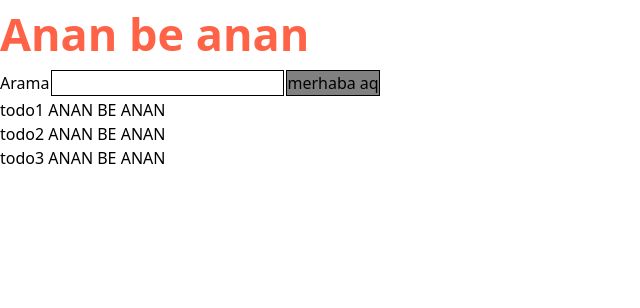
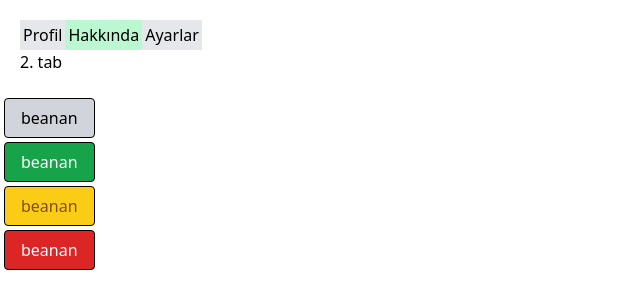
Before and after one commit to firatToktas/react-test, a React (Create React App) app: page / in a window 1280 px wide. Shown: the top 308 px of the page, without its empty margins (0-640 px from the left). Built offline with nearby package versions, Linux system fonts and the light colour scheme.

Commit message:
Component - Props - useState dersleri

```diff
--- a/package.json
+++ b/package.json
@@ -6,6 +6,7 @@
     "@testing-library/jest-dom": "^5.16.5",
     "@testing-library/react": "^13.4.0",
     "@testing-library/user-event": "^13.5.0",
+    "classnames": "^2.3.2",
     "react": "^18.2.0",
     "react-dom": "^18.2.0",
     "react-scripts": "5.0.1",
--- a/src/App.js
+++ b/src/App.js
@@ -1,9 +1,7 @@
 import './tailwind.css';
 import { createElement } from 'react';
-
-function Button(props){
-  return <button>{props.text}</button>
-}
+import Button from "./components/Button";
+import Tab from "./components/Tab"
 
 function App() {
   // const h1=createElement('h1', null, 'eben be eben');
@@ -20,17 +18,28 @@ function App() {
   }
   return (
     <main>
-      <h1 style={{color:'tomato', fontWeight:'700', fontSize:'45px'}}>Anan be anan</h1>
+      {/* <h1 style={{color:'tomato', fontWeight:'700', fontSize:'45px'}}>Anan be anan</h1>
       <label htmlFor='search' onClick={anan}>Arama</label>
-      <input type='text' id='search' tabIndex="1"/>
-      <Button text='merhaba aq'/>
-      <ul>
+      <input type='text' id='search' tabIndex="1"/> */}
+      <div style={{padding:"20px"}}>
+        <Tab activeTab={1}>
+          <Tab.Panel  title="Profil">1. tab</Tab.Panel>
+          <Tab.Panel title="Hakkında">2. tab</Tab.Panel>
+          <Tab.Panel title="Ayarlar">3. tab</Tab.Panel>
+        </Tab>
+      </div>
+
+      <Button variant="default" >beanan</Button>
+      <Button variant="success">beanan</Button>
+      <Button variant="warning">beanan</Button>
+      <Button variant="danger">beanan</Button>
+      {/* <ul>
         {todos.map((todo, index)=>
             <li key={index}>
               {todo +" "+ name.toUpperCase()}
             </li>
-        )}
-      </ul>
+        )} */}
+      {/* </ul> */}
     </main>
   );
 }
--- /dev/null
+++ b/src/components/Button.js
@@ -0,0 +1,15 @@
+import classNames from "classnames";
+
+function Button({children, variant='default'}){  //children jsx içerisindeki yazı yada etiketler
+    return (
+        <button className={classNames({
+            "p-4 m-1 h-10 flex items-center rounded border-1":true, //true: yani bu her türlü uygulanacak koşul ne olursa olsun
+            "bg-gray-300": variant==='default',  //variant 'default' ise bu uygulansın
+            "bg-green-600 text-white": variant==='success',  //variant 'success' ise bu uygulansın
+            "bg-yellow-400 text-yellow-800": variant==='warning',
+            "bg-red-600 text-white": variant==='danger',
+        })}>{children}</button>
+    )
+}
+
+export default Button
--- /dev/null
+++ b/src/components/Tab.js
@@ -0,0 +1,33 @@
+import { useEffect, useState } from "react";
+
+function Tab({children,activeTab}){
+    const [active , setActive]=useState(activeTab); //setActive çalışıtğı zaman hangi butona tıklnadıysa onun indexini active set ediyor
+
+    // useEffect(()=>{ //useEffect burada activeTab'ı dinliyor activeTab değiştiğinde bu fonkisyon çalışacak, ama şuan gereksiz
+    //     setActive(activeTab)
+    // },[activeTab])
+
+    return(
+        <div>
+            <nav>
+                {children.map((tab,index)=>
+                <button
+                onClick={()=> setActive(index)}
+                className={active ===index ? 'bg-green-200' : 'bg-gray-200'}
+                style={{border:"none", padding:"3px"}}
+                key={index}>{tab.props.title}
+                </button>)}
+            </nav>
+            {children[active]}
+        </div>
+    )
+}
+
+Tab.Panel=function({children, title}){
+    return(
+        <div>{children}</div>
+    )
+}
+
+
+export default Tab
```
Also changed, not shown: 1 other file (tests, documents, lock files or other folders).
